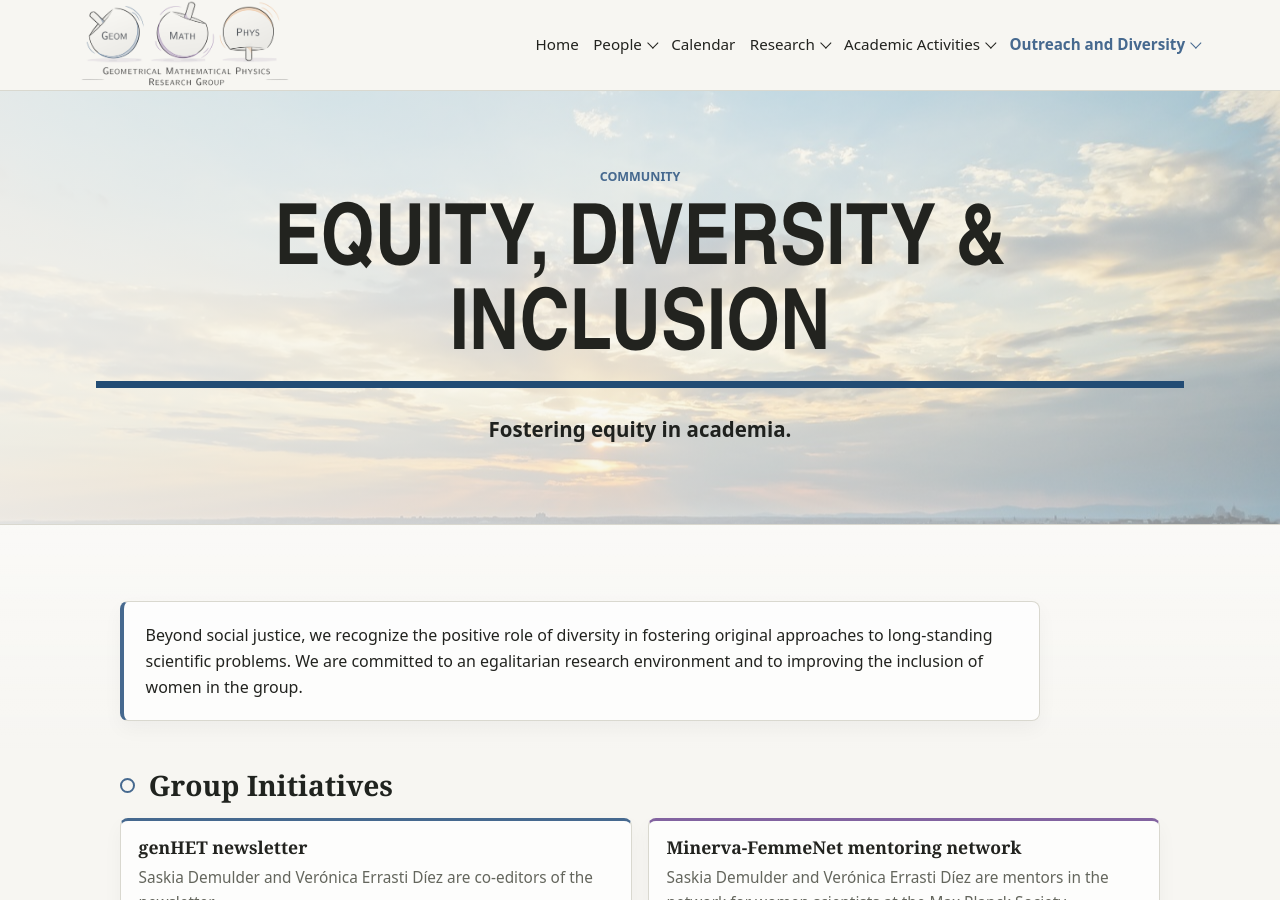
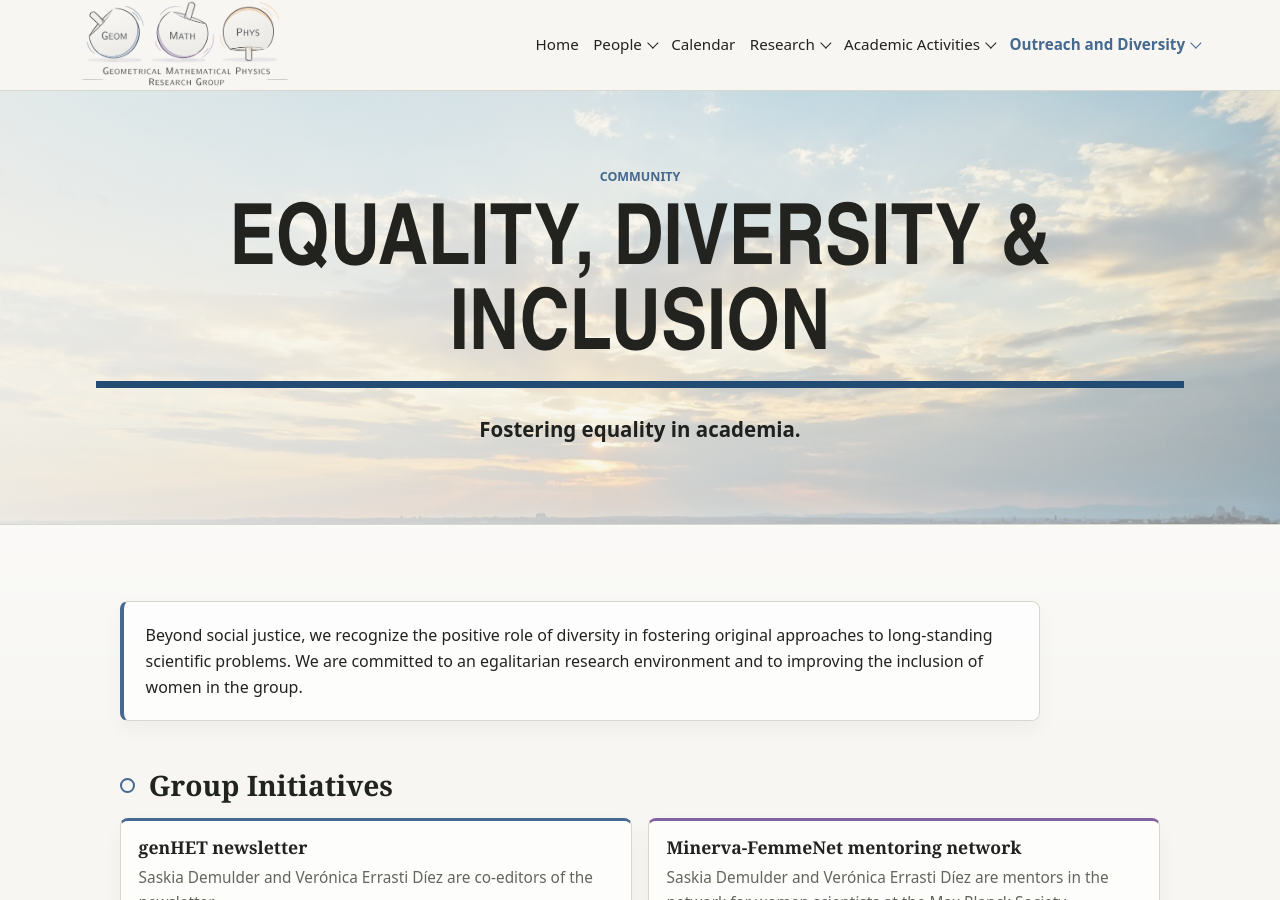
Before and after one commit to GeomMPhys/geommphys.github.io, a Jekyll site: the page built from diversity.md, in a window 1280 px wide and 900 px high. Built offline with Jekyll 4.4.1, drawn with Linux system fonts in a browser that asks for light colours.

Commit message:
Equity --> equality

```diff
--- a/diversity.md
+++ b/diversity.md
@@ -1,7 +1,7 @@
 ---
-title: Equity, Diversity & Inclusion
+title: Equality, Diversity & Inclusion
 section: Community
-description: Fostering equity in academia.
+description: Fostering equality in academia.
 permalink: /diversity/
 ---
 
```
